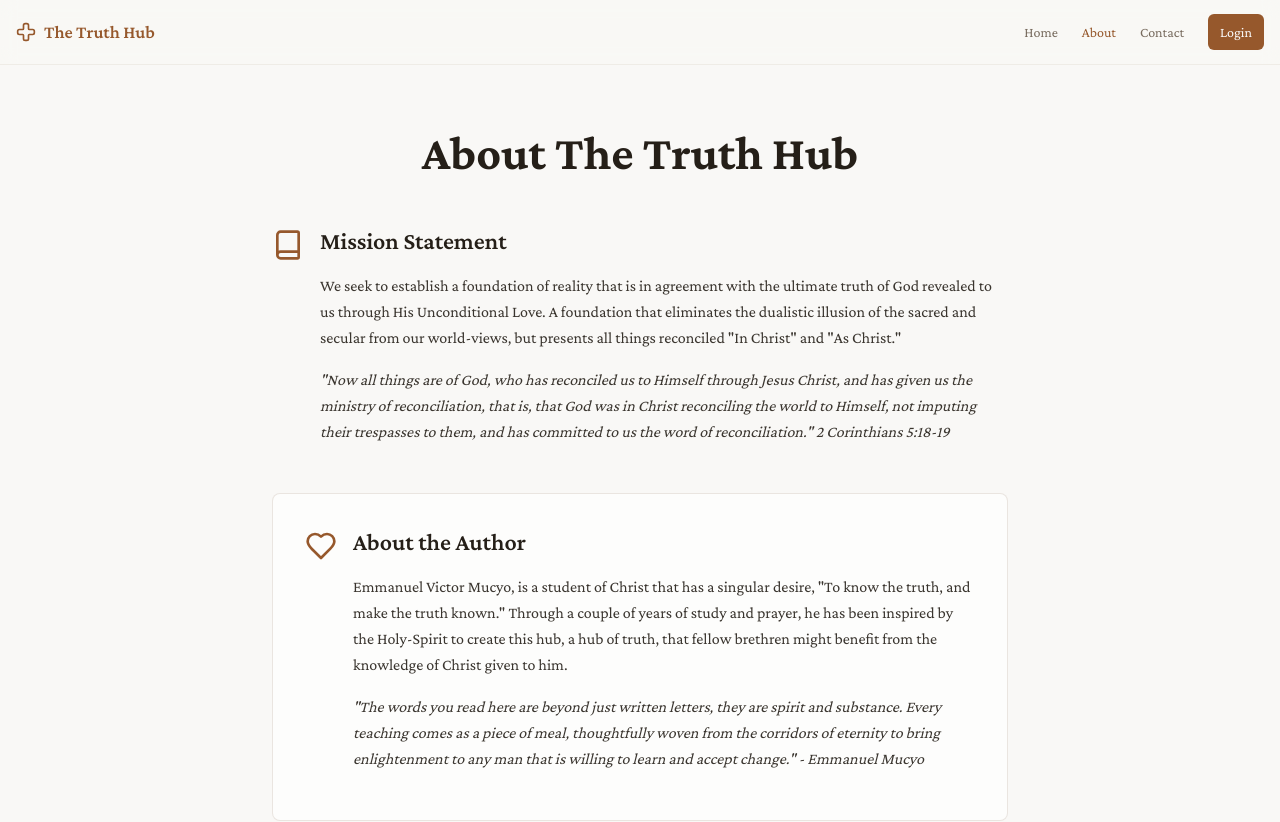
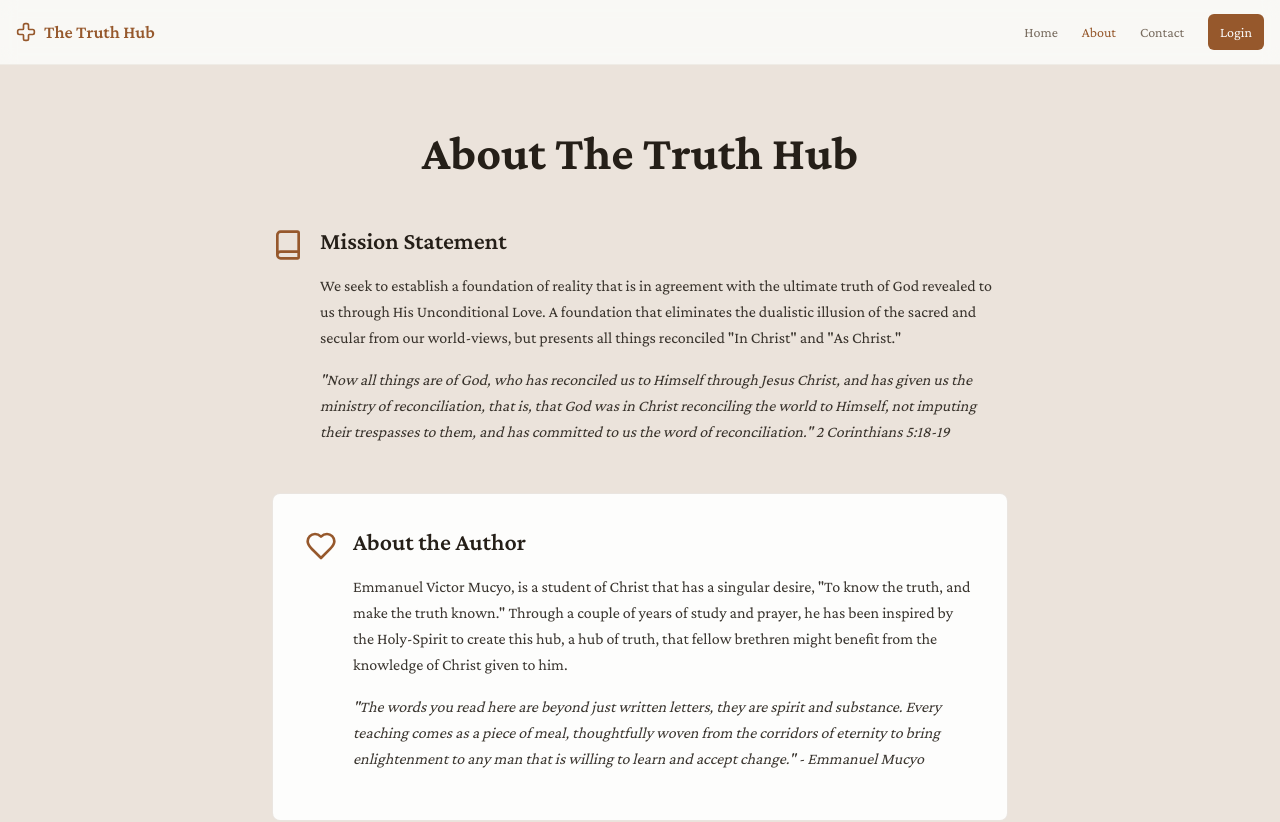
Before and after one commit to Jonatngm/TheTruthHub, a React (Vite) app: page /about in a window 1280 px wide. Shown: the top 822 px of the page. Built offline with nearby package versions, Linux system fonts and the light colour scheme.

Commit message:
Change About page background to light warm beige
- Updated background color to #EBE3DB (RGB: 235, 227, 219)
- Changed from bg-background to bg-[#EBE3DB] for soft cream color

```diff
--- a/src/pages/About.tsx
+++ b/src/pages/About.tsx
@@ -2,7 +2,7 @@
 
 export function About() {
   return (
-    <div className="min-h-screen bg-background">
+    <div className="min-h-screen bg-[#EBE3DB]">
       <div className="container mx-auto px-4 py-16 max-w-3xl">
         <h1 className="text-4xl md:text-5xl font-bold text-foreground mb-12 text-center">
           About The Truth Hub
```
